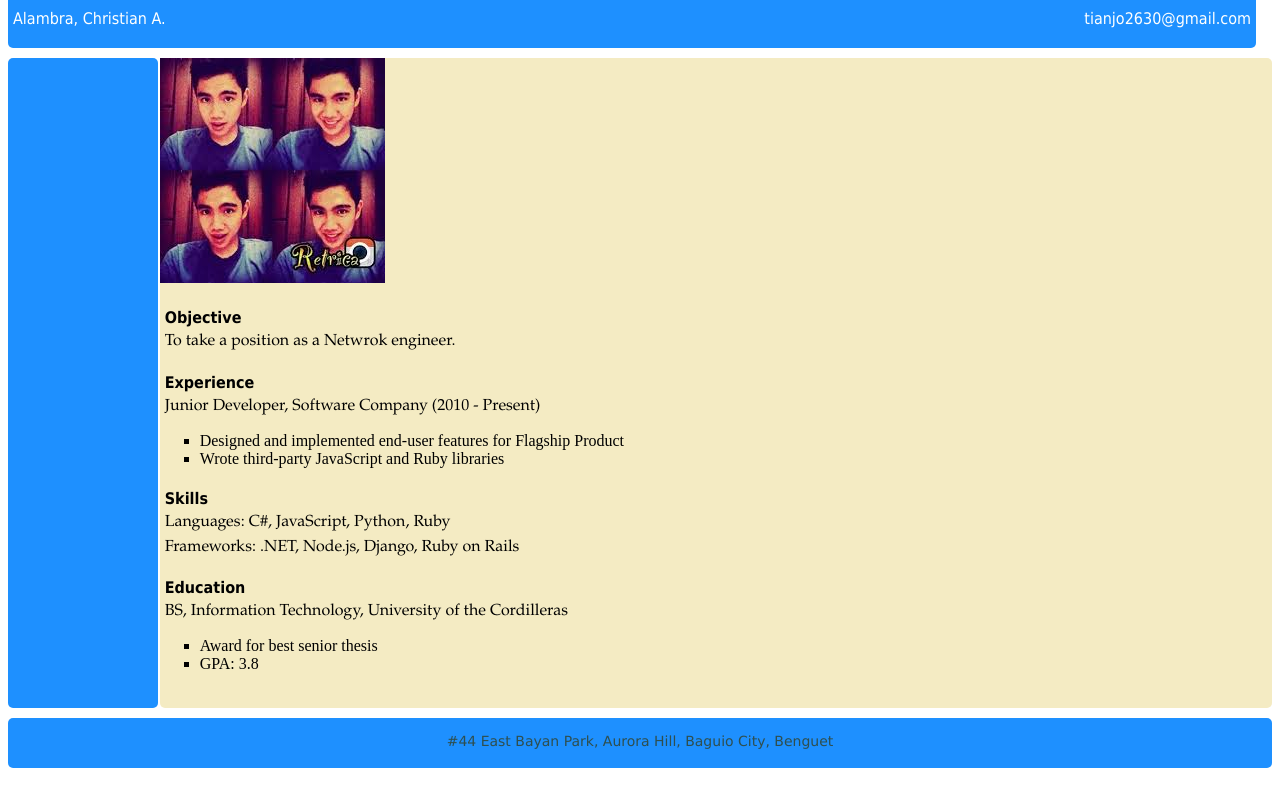
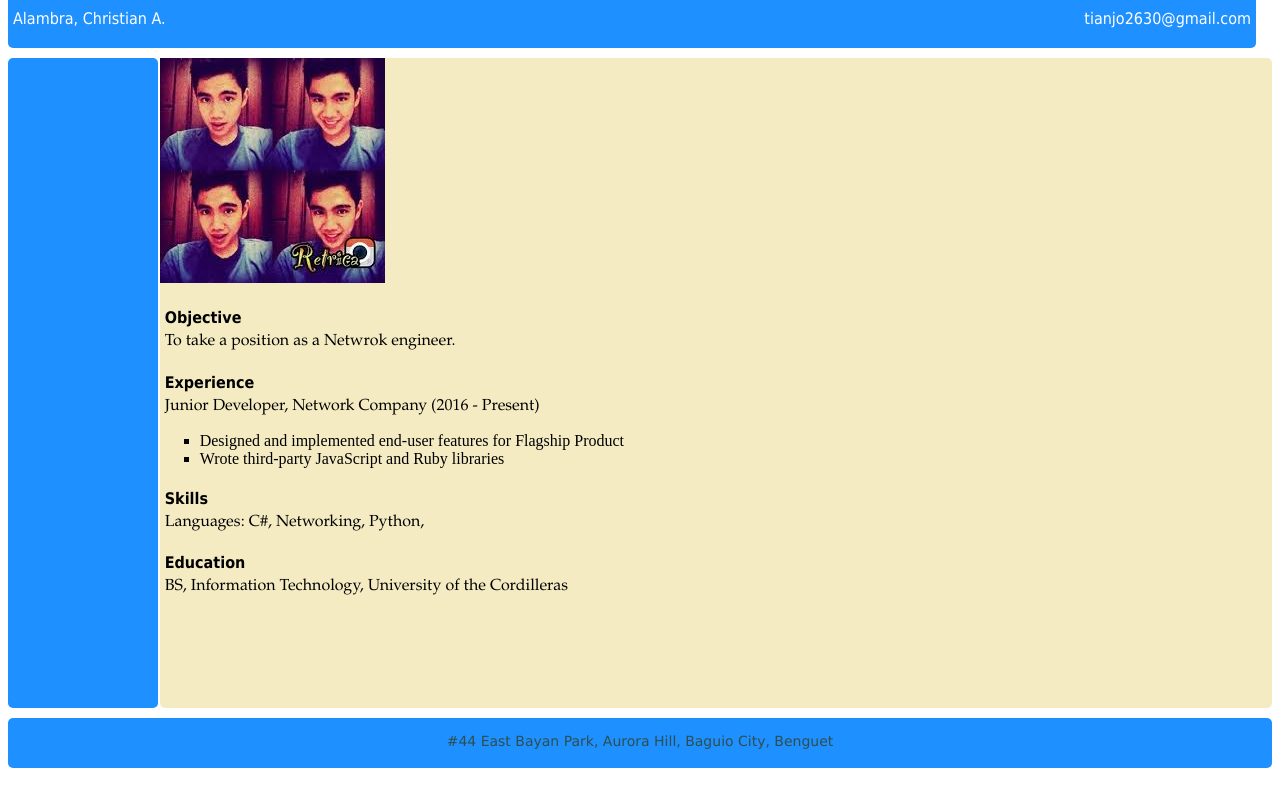
Before and after one commit to christianalambra/resume, a plain HTML site: page index.html in a window 1280 px wide. Drawn offline with Linux system fonts and the light colour scheme.

Commit message:
Update index.html

```diff
--- a/index.html
+++ b/index.html
@@ -16,19 +16,18 @@
 			<h4>Objective</h4>
 			<p>To take a position as a Netwrok engineer.</p>
 			<h4>Experience</h4>
-			<p>Junior Developer, Software Company (2010 - Present)</p>
+			<p>Junior Developer, Network Company (2016 - Present)</p>
 			<ul>
 				<li>Designed and implemented end-user features for Flagship Product</li>
 				<li>Wrote third-party JavaScript and Ruby libraries</li>
 			</ul>
 			<h4>Skills</h4>
-			<p>Languages: C#, JavaScript, Python, Ruby</p>
-			<p>Frameworks: .NET, Node.js, Django, Ruby on Rails</p>
+			<p>Languages: C#, Networking, Python, </p>
+
 			<h4>Education</h4>
 			<p>BS, Information Technology, University of the Cordilleras</p>
 			<ul>
-				<li>Award for best senior thesis</li>
-				<li>GPA: 3.8</li>
+
 			</ul>
 		</div>
 		<div id="footer">
```
